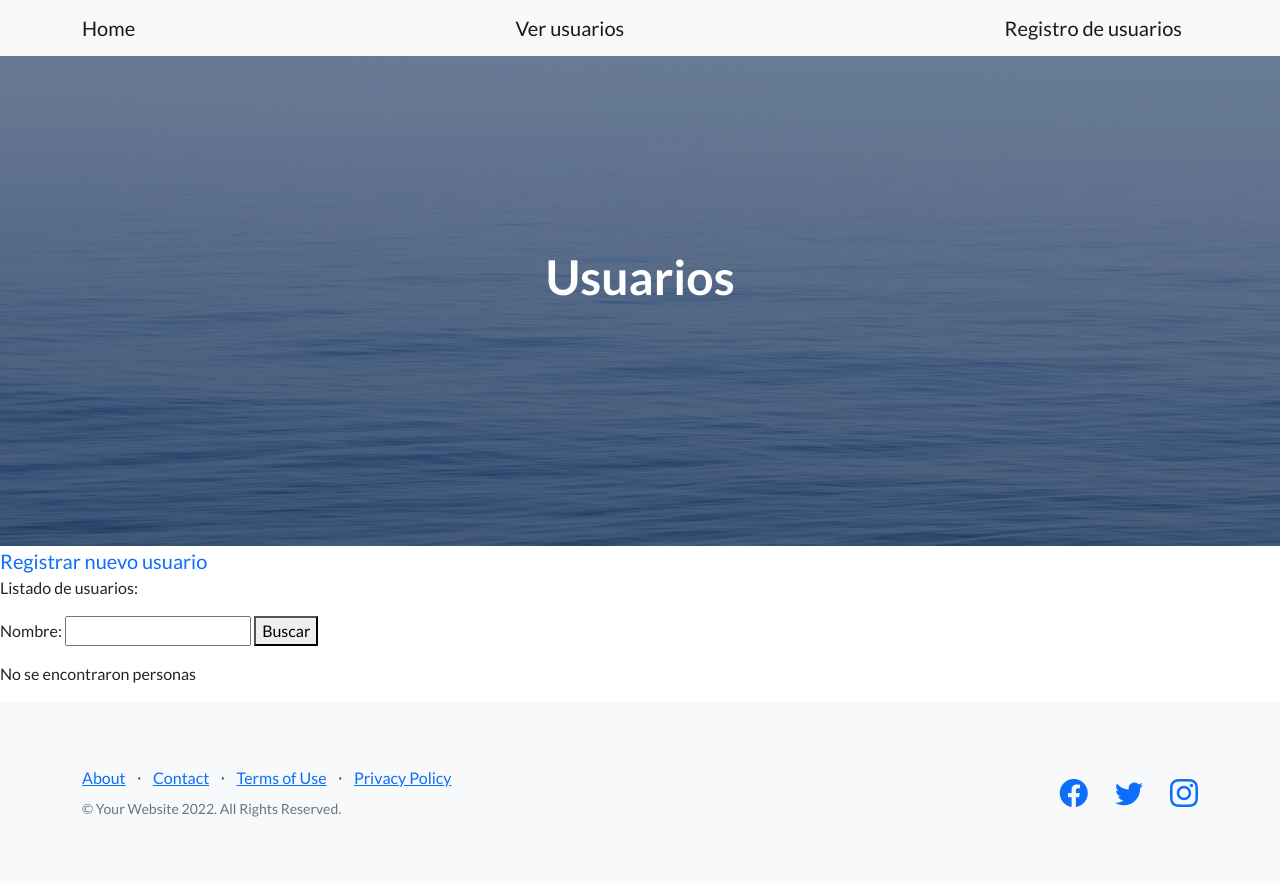
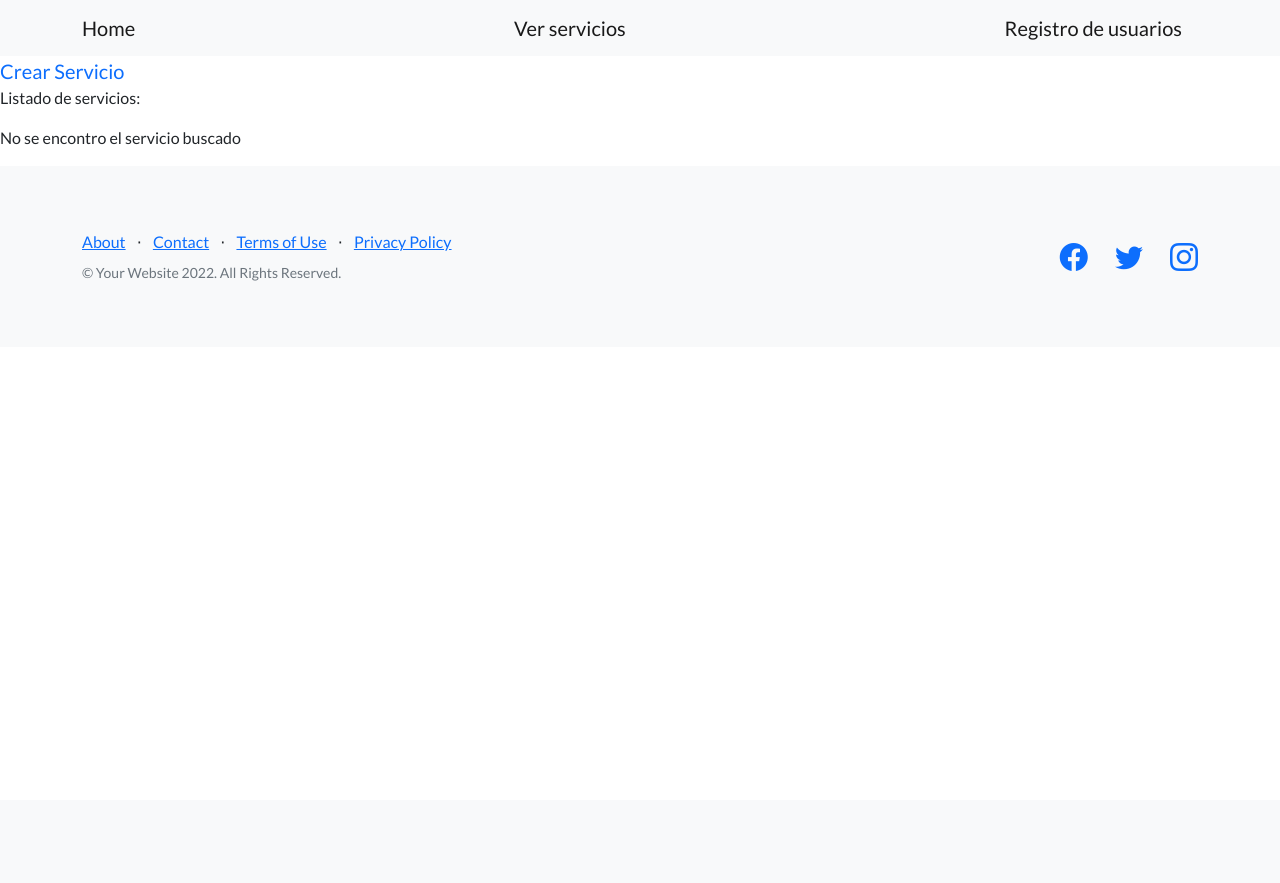
Before and after one commit to mollemathiasing/Entrega1-MolleMathias, a Django app: page /view_user/ in a window 1280 px wide. After the commit the page ends 281 px from the top, so only its background shows below. Run offline with Django 4.2, Linux system fonts and the light colour scheme; some libraries are stand-ins or nearby versions.

Commit message:
1ero del 12/11

```diff
--- a/home/forms.py
+++ b/home/forms.py
@@ -1,10 +1,13 @@
-from django import forms
+# from django import forms
 
-class PersonaFormulario(forms.Form):
-    nombre = forms.CharField(max_length = 30)
-    apellido = forms.CharField(max_length= 30)
-    edad = forms.IntegerField()
-    fecha_nacimiento = forms.DateField(required = False)
+# class PersonaFormulario(forms.Form):
+#     nombre = forms.CharField(max_length = 30)
+#     apellido = forms.CharField(max_length= 30)
+#     edad = forms.IntegerField()
+#     fecha_nacimiento = forms.DateField(required = False)
+#     profesion = forms.CharField(max_length = 30)
+#     servicio_ofrecido = forms.CharField(max_length = 30)
+#     servicio_detalle = forms.CharField(max_length = 200)
 
-class BusquedaPersonaFormulario(forms.Form):
-    nombre = forms.CharField(max_length = 30, required=False)
+# class BusquedaPersonaFormulario(forms.Form):
+#     nombre = forms.CharField(max_length = 30, required=False)
--- a/home/models.py
+++ b/home/models.py
@@ -5,6 +5,9 @@
     apellido = models.CharField(max_length= 30)
     edad = models.IntegerField()
     fecha_nacimiento = models.DateField(null = True)
+    profesion = models.CharField(null = True, max_length = 30)
+    # servicio_ofrecido = models.CharField(max_length = 30)
+    # servicio_detalle = models.CharField(max_length = 200)
 
     def __str__(self):
-        return f'{self.nombre} {self.apellido}'
+        return f'{self.nombre} {self.apellido} {self.edad} {self.fecha_nacimiento} '
--- a/home/templates/home/index.html
+++ b/home/templates/home/index.html
@@ -17,7 +17,7 @@
                             <!-- Page heading-->
                             <h1 class="mb-5">
                                 {% block h1_texto_header %}
-                                El blog 2.0
+                                Buscados.blog
                                 {% endblock h1_texto_header %}
                             </h1>
 
--- a/home/templates/home/input_user.html
+++ b/home/templates/home/input_user.html
@@ -2,7 +2,7 @@
 
 
 {% block title_pagina %}
-<title>Ingresar usuario</title>
+<title>Ingresar Usuario</title>
 {% endblock title_pagina %}
 
 
@@ -10,7 +10,7 @@
 <form action= {% url 'input_user' %} method = "POST">
     {% csrf_token %}
     <table>
-        {{formulario}}
+        {{form}}
     </table>
 
     <button>Crear</button>
--- a/home/templates/home/view_user.html
+++ b/home/templates/home/view_user.html
@@ -1,31 +1,27 @@
-{% extends 'home/index.html' %}
+{% extends 'padres/base.html' %}
 
 {% block title_pagina %}
-<title>Usuarios</title>
+        <title>Oferta de servicios</title>
 {% endblock title_pagina %}
 
-{% block h1_texto_header %}
-Usuarios
-{% endblock h1_texto_header %}
 
+{% block mi_contenido %}
+        <a class="navbar-brand" href = {% url 'input_user' %}>Crear Servicio </a>
+        <p>Listado de servicios:</p>
+        <p>
+        {% if object_list %}
+                {% for user  in  object_list %}
+                        <li>
+                                {{user}}
 
-{% block index_contenido %}
-<a class="navbar-brand" href = {% url 'input_user' %}>Registrar nuevo usuario </a>
-<p>Listado de usuarios:</p>
-
-
-<form action= {% url 'view_user' %} method = "GET">
-       {{formulario}}
-       <button>Buscar</button>
-</form>
-<p>
-{% if personas %}
-        {% for persona  in  personas %}
-                <li>{{persona.nombre}} {{persona.apellido}} <br>Edad: {{persona.edad}} <br>Fecha de nacimiento: {{persona.fecha_nacimiento}}</li>
-        {% endfor %}
-{% else %}
-        <p>No se encontraron personas</p>
-{% endif %}
-
-</p>
-        {% endblock index_contenido %}
+                                        {% comment %} <a  href = {% url 'editar_mascota' mascota.id %}>Editar </a>  {% endcomment %}
+                                                           {% comment %} boton editar {% endcomment %}
+                                        {% comment %} <a  href = {% url 'eliminar_mascota' mascota.id %}>Eliminar </a>  {% endcomment %}
+                                                           {% comment %} boton eliminar {% endcomment %}
+                        </li>
+                {% endfor %}
+        {% else %}
+                <p>No se encontro el servicio buscado</p>
+        {% endif %}
+        </p>
+{% endblock mi_contenido %}
--- a/home/templates/padres/base.html
+++ b/home/templates/padres/base.html
@@ -23,7 +23,7 @@
     <nav class="navbar navbar-light bg-light static-top">
         <div class="container">
             <a class="navbar-brand" href = {% url 'index' %}>Home</a>
-            <a class="navbar-brand" href = {% url 'view_user' %}>Ver usuarios</a>
+            <a class="navbar-brand" href = {% url 'view_user' %}>Ver servicios</a>
             <a class="navbar-brand" href = {% url 'input_user' %}>Registro de usuarios</a>
         </div>
     </nav>
--- a/home/urls.py
+++ b/home/urls.py
@@ -3,6 +3,6 @@
 
 urlpatterns = [
     path ('', views.index, name = 'index'),
-    path('view_user/', views.view_user, name = 'view_user'),
-    path('input_user', views.input_user, name = 'input_user'),
+    path('view_user/', views.ViewUser.as_view(), name = 'view_user'),
+    path('input_user/', views.InputUser.as_view(), name = 'input_user')
 ]
--- a/home/views.py
+++ b/home/views.py
@@ -1,54 +1,39 @@
-from re import template
-from ssl import HAS_TLSv1_1
-from xmlrpc.client import NOT_WELLFORMED_ERROR
-from django.http import HttpResponse
-from datetime import datetime
-from django.template import Context, Template, loader
 from home.models import User
 from django.shortcuts import render, redirect
-from home.forms import BusquedaPersonaFormulario, PersonaFormulario
+# from home.forms import BusquedaPersonaFormulario, PersonaFormulario
 
-
-def input_user(request):
-
-    if request.method == 'POST':
-
-        formulario = PersonaFormulario(request.POST)
-
-        if formulario.is_valid():
-            data = formulario.cleaned_data
-            nombre = data['nombre']
-            apellido = data['apellido']
-            edad = data['edad']
-            fecha_nacimiento = data['fecha_nacimiento']
-            if not fecha_nacimiento:
-                fecha_nacimiento = datetime.now()
-
-
-            persona = User(nombre=nombre, apellido=apellido, edad=edad, fecha_nacimiento=fecha_nacimiento)
-            persona.save()
-
-            return redirect ('view_user')
-
-    formulario = PersonaFormulario()
-
-    return render(request, 'home/input_user.html', {'formulario': formulario})
-
-
-def view_user(request):
-
-
-    nombre = request.GET.get('nombre', None)
-
-    if nombre:
-        personas = User.objects.filter(nombre__icontains=nombre)
-    else:
-        personas = User.objects.all()
-
-    formulario = BusquedaPersonaFormulario()
-
-    return render(request, 'home/view_user.html', {'personas': personas, 'formulario' : formulario})
+from django.views.generic import ListView
+from django.views.generic.edit import CreateView, UpdateView, DeleteView
 
 def index(request):
 
     return render(request, 'home/index.html')
+
+class ViewUser(ListView):
+    model = User
+    template_name =  'home/view_user.html'
+
+class InputUser(CreateView):
+    model = User
+    success_url = '/view_user'
+    template_name = 'home/input_user.html'
+    fields = [ 'nombre', 'apellido', 'edad', 'fecha_nacimiento', 'profesion']
+
+
+
+
+
+
+# def view_user(request):
+
+
+#     nombre = request.GET.get('nombre', None)
+
+#     if nombre:
+#         personas = User.objects.filter(nombre__icontains=nombre)
+#     else:
+#         personas = User.objects.all()
+
+#     formulario = BusquedaPersonaFormulario()
+
+#     return render(request, 'home/view_user.html', {'personas': personas, 'formulario' : formulario})
```
Also changed, not shown: README.md, home/migrations/0002_user_profesion.py (added), 1 other file.
